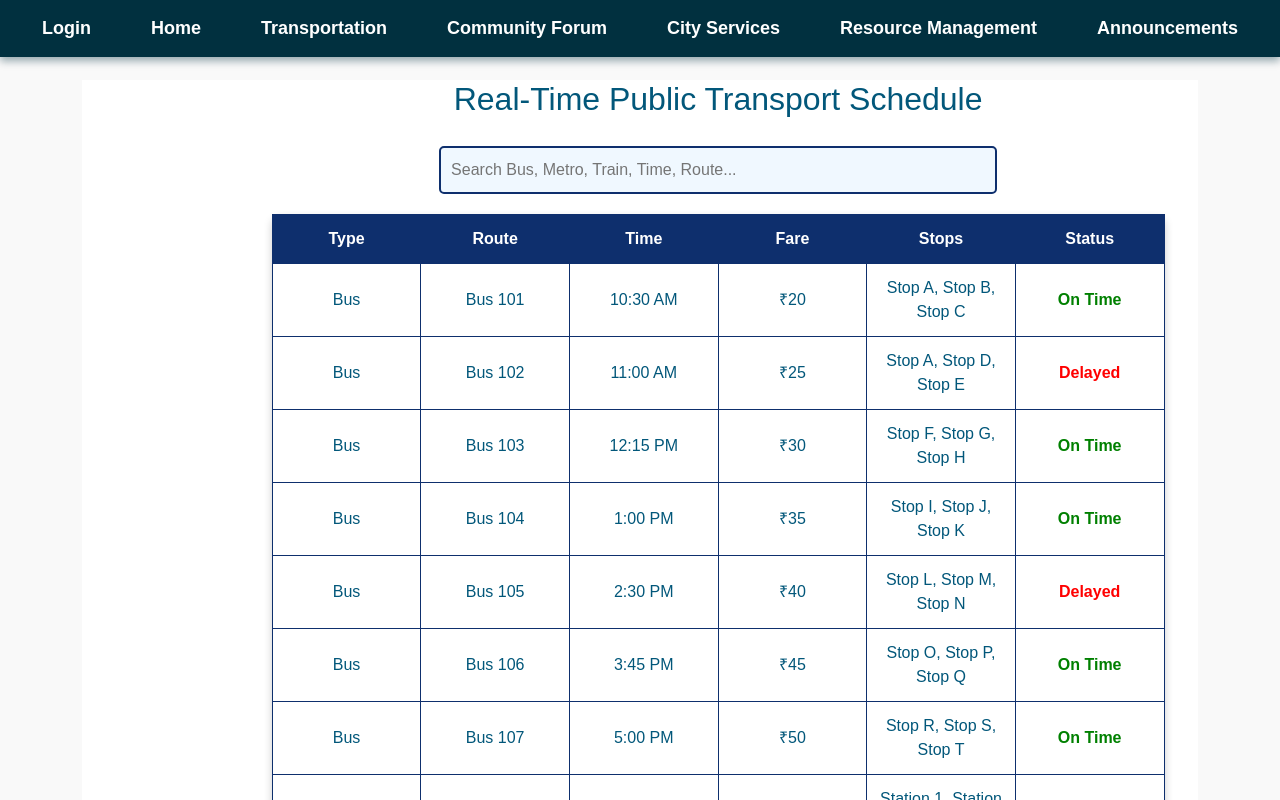
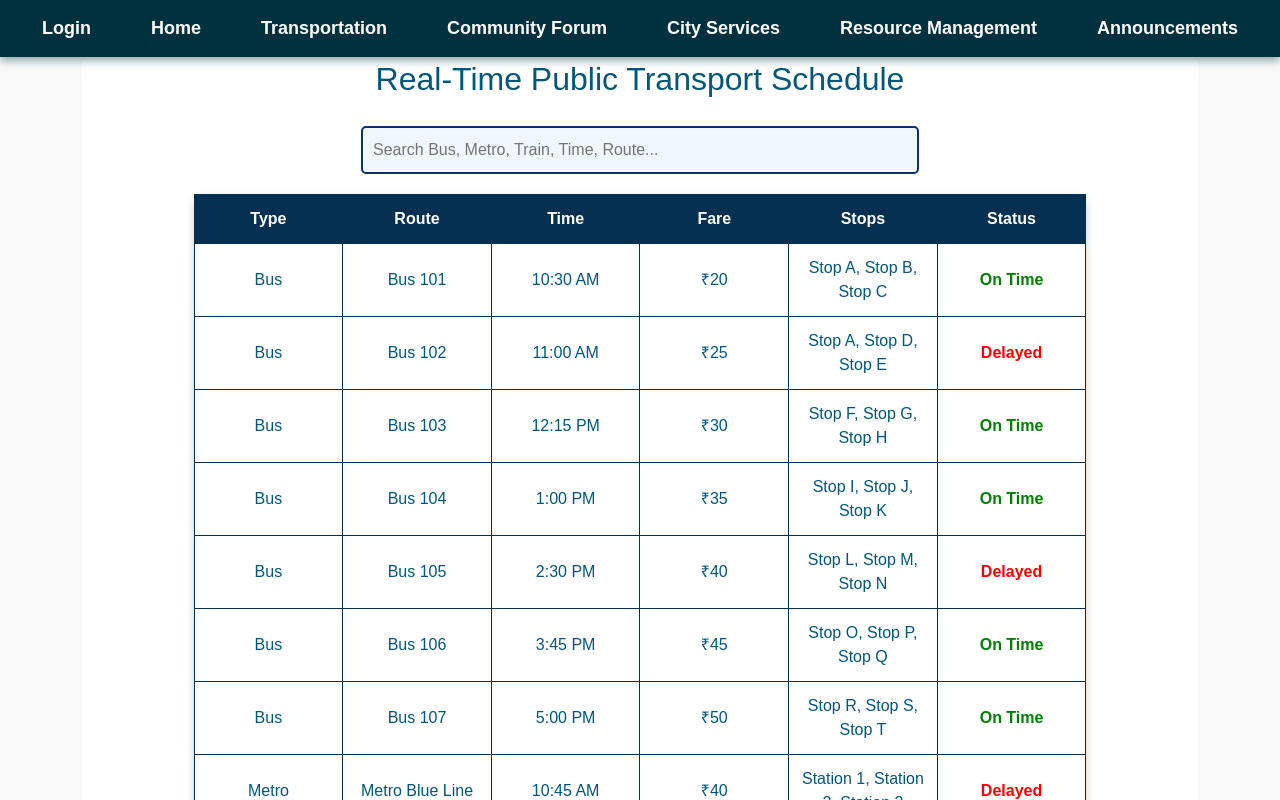
Before and after one commit to ananthakrishna7/smartCityManagement, a React (Vite) app in the folder frontend/: page /transportation in a window 1280 px wide. Shown: the top 800 px of the page. Built offline with nearby package versions, Linux system fonts and the light colour scheme; the HTML template or start-up script is replaced by a standard one.

Commit message:
changes in transportation css

```diff
--- a/frontend/src/App.css
+++ b/frontend/src/App.css
@@ -1,8 +1,13 @@
 /* General Styling */
+html, body {
+  overflow-x: hidden;
+  width: 100%;
+}
 body {
   margin: 0;
   font-family: "Poppins", sans-serif;
-  background: #FFFFFF; /* Lightest Blue - Background */
+  background: white;
+  height: 100%;/* Lightest Blue - Background */
   padding: 0;
   color: #02577A; /* Deep Blue Text */
 }
@@ -94,9 +99,8 @@ body {
   height: 100%;
   margin: 0 auto;
   padding: 20px;
-  background: white; /* Soft Transparent Blue */
+  background-color: white; /* Soft Transparent Blue */
   border-radius: 12px;
-  box-shadow: 0px 4px 8px rgba(1, 48, 63, 0.2);
 }
 
 /* Button Styles */
@@ -120,7 +124,7 @@ body {
 /* Footer */
 .footer {
   background: #01303F; /* Darkest Blue */
-  color: #D4F0FC; /* Light Text */
+  color: white; /* Light Text */
   text-align: center;
   padding: 15px;
   margin-top: 50px;
@@ -143,7 +147,7 @@ body {
 }
 
 .vb{
-  width: 99vw;
+  width: 100vw;
   margin-left: -12px;
   overflow: hidden;
   position: relative;
@@ -171,30 +175,38 @@ video{
 .about-section {
   background: white; /* White background */
   text-align: center;
-  margin: 0;
-  padding: 10px 10%;
-  width: 65%;
+  margin-left: 20px;
+  padding: 10px 5px;
+  width: 55%;
   z-index: 2;
 }
 
 .about-title {
-  font-size: 2.5rem;
+  font-size: 2.3rem;
   font-family: 'Merriweather';
   color: #01303F; /* Dark Blue */
   text-align: left;
+  text-decoration: underline;
+  width: 55%;
   font-weight: bold;
 }
 
 .about-image{
-  width: 50%;
+  width: 30%;
   max-width: 400px;
+  position: grid;
+  background-color: white;
   align-items: end;
 }
 
 img{
-  width:40%;
-  margin-top: 25 px;
-  margin-right: -100px;
+  width: 40%;
+  margin-bottom: 150px;
+  margin-top: -60px;
+  margin-right: 50px;
+  height: 70vh;
+  display: flex;
+  overflow: hidden;
   float: right;
   position: grid;
   align-content: end;
@@ -207,7 +219,7 @@ img{
   font-family: 'Merriweather';
   float: left;
   color: #02577A; /* Deep Blue */
-  background-color: #FFFFFF;
+  background-color: white;
   max-width: 800px;
   align-content: initial;
   text-align: left;
--- a/frontend/src/pages/transport.css
+++ b/frontend/src/pages/transport.css
@@ -1,7 +1,7 @@
 .transport-container {
     text-align: center;
-    margin-left: 7%;
-    margin-top: 80px;
+    margin-left: 0;
+    margin-top: 60px;
     width: 100%;
     display: flex;
     flex-direction: column;
@@ -31,13 +31,13 @@
 
 .schedule-table th, .schedule-table td {
     padding: 12px;
-    border: 1px solid #0e2f6d;
+    border: 1px solid #063052;
     text-align: center;
     word-wrap: break-word; /* Ensures text wraps properly */
 }
 
 .schedule-table th {
-    background-color: #0e2f6d;
+    background-color: #063052;
     color: white;
 }
 
```
